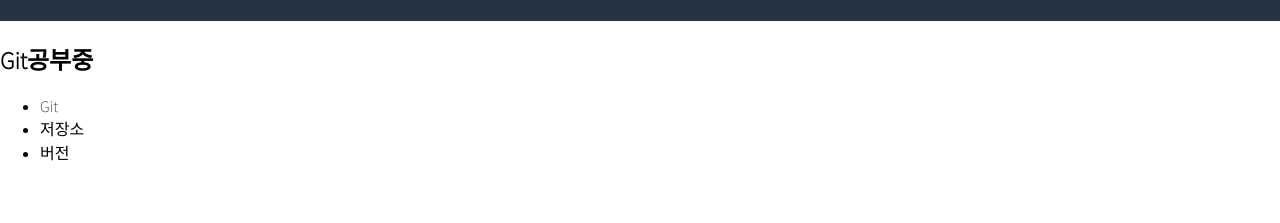
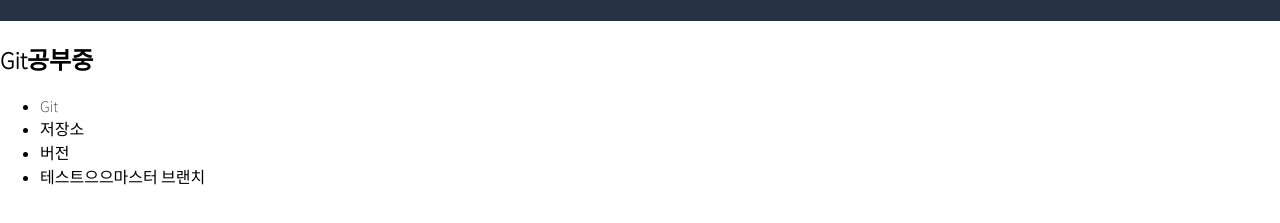
Before and after one commit to ericabyss/DC_navbar_basic, a plain HTML site: page index.html in a window 1280 px wide. Shown: the part 63-286 px from the top of the page. Drawn offline with Linux system fonts and the light colour scheme.

Commit message:
마스터에서 작업한 내용 추가

```diff
--- a/index.html
+++ b/index.html
@@ -40,6 +40,7 @@
             <li>Git</li>
             <li>저장소</li>
             <li>버전</li>
+            <li>테스트으으마스터 브랜치</li>
         </ul>
 </body>
 </html>
```
